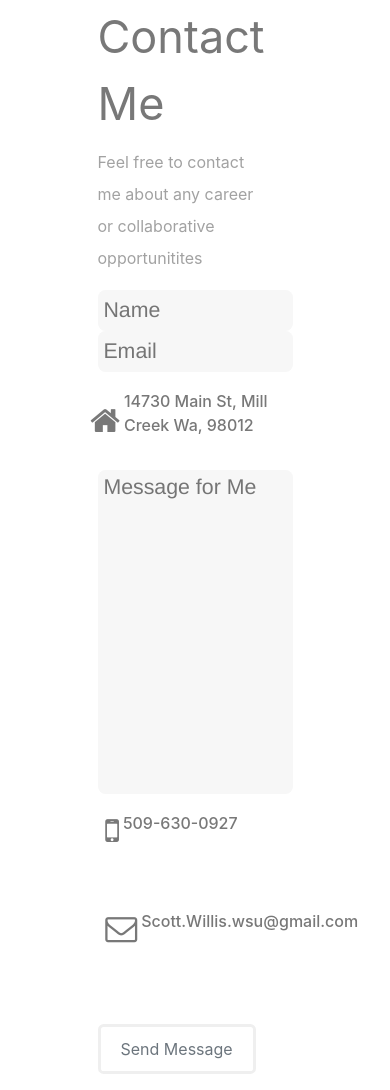
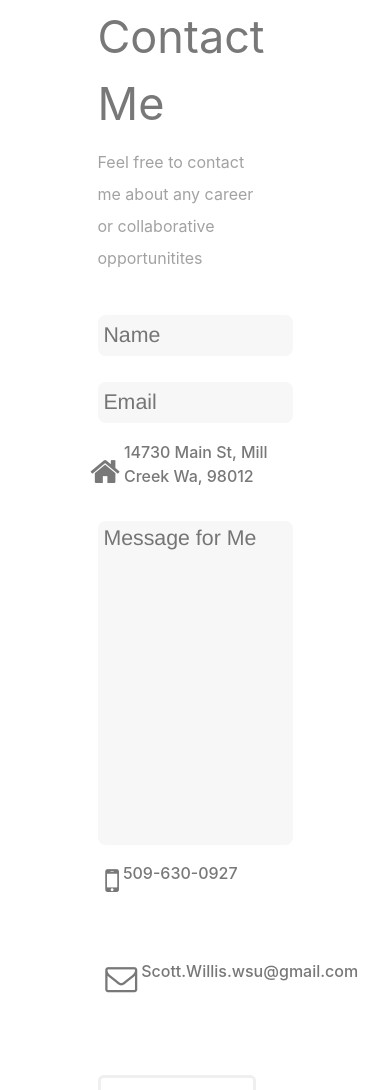
Before and after one commit to willissa2121/portfolio, a plain HTML site: page index.html in a window 390 px wide. Shown: the part 8930-10020 px from the top of the page. Drawn offline with nearby package versions, Linux system fonts and the light colour scheme.

```diff
--- a/style.css
+++ b/style.css
@@ -316,6 +316,10 @@ textarea{
     align-items:center;
   }
 
+  input{
+    margin-top:3vh;
+  }
+
 
 
 
```
